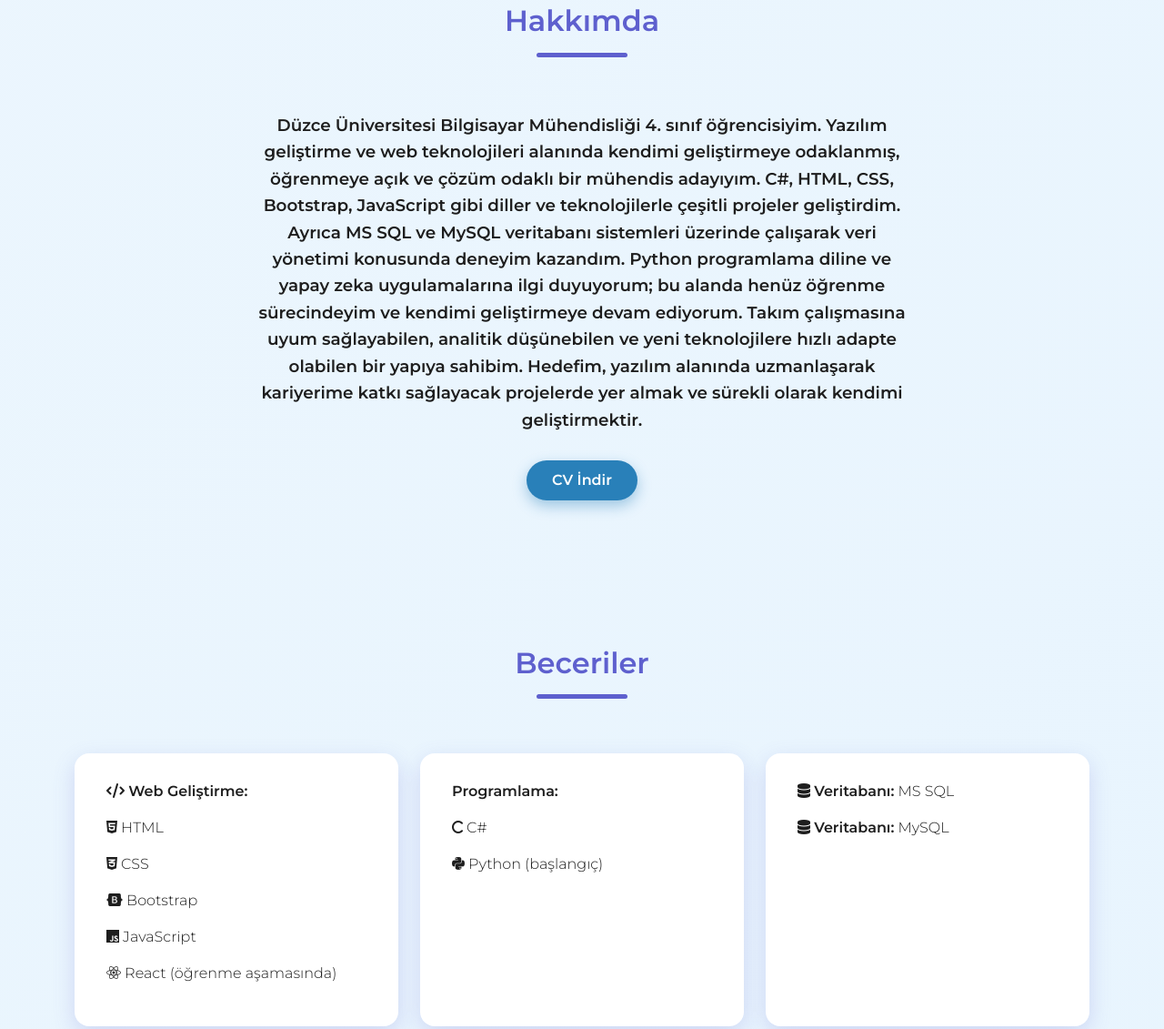
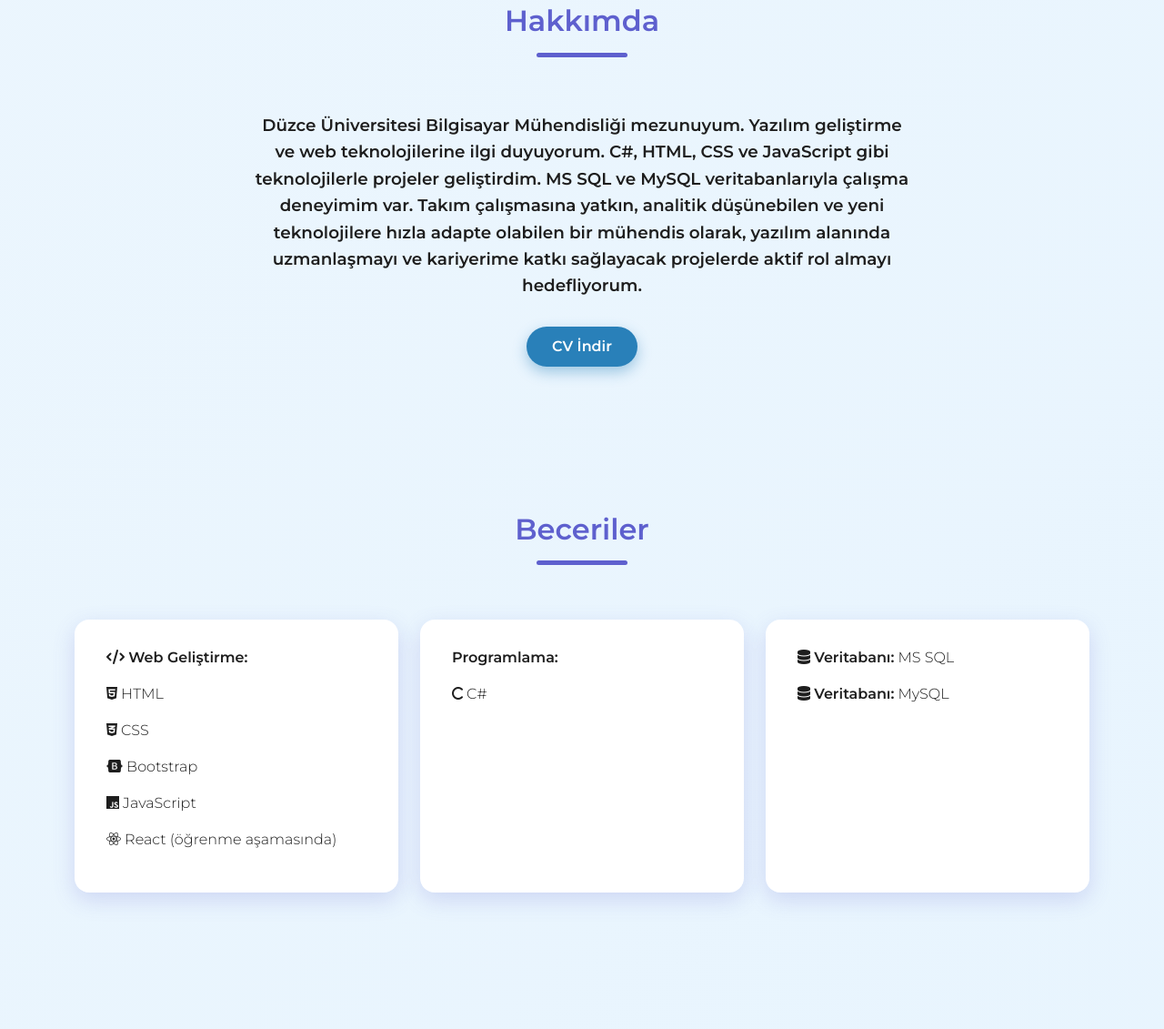
Before and after one commit to Emirhan2261/Emirhan2261.github.io, a plain HTML site: page index.html in a window 1280 px wide. Shown: the part 940-2071 px from the top of the page at 91% size. Drawn offline with nearby package versions, Linux system fonts and the light colour scheme.

Commit message:
Revise personal details and skills in index.html
Updated personal information and skills section.

```diff
--- a/index.html
+++ b/index.html
@@ -55,8 +55,7 @@
   <section id="about" class="container fade-in">
     <h2 class="section-title">Hakkımda</h2>
     <strong><p>
-      Düzce Üniversitesi Bilgisayar Mühendisliği 4. sınıf öğrencisiyim. Yazılım geliştirme ve web teknolojileri alanında kendimi geliştirmeye odaklanmış, öğrenmeye açık ve çözüm odaklı bir mühendis adayıyım. C#, HTML, CSS, Bootstrap, JavaScript gibi diller ve teknolojilerle çeşitli projeler geliştirdim. Ayrıca MS SQL ve MySQL veritabanı sistemleri üzerinde çalışarak veri yönetimi konusunda deneyim kazandım. Python programlama diline ve yapay zeka uygulamalarına ilgi duyuyorum; bu alanda henüz öğrenme sürecindeyim ve kendimi geliştirmeye devam ediyorum. Takım çalışmasına uyum sağlayabilen, analitik düşünebilen ve yeni teknolojilere hızlı adapte olabilen bir yapıya sahibim. Hedefim, yazılım alanında uzmanlaşarak kariyerime katkı sağlayacak projelerde yer almak ve sürekli olarak kendimi geliştirmektir.
-    </p></strong>
+Düzce Üniversitesi Bilgisayar Mühendisliği mezunuyum. Yazılım geliştirme ve web teknolojilerine ilgi duyuyorum. C#, HTML, CSS ve JavaScript gibi teknolojilerle projeler geliştirdim. MS SQL ve MySQL veritabanlarıyla çalışma deneyimim var. Takım çalışmasına yatkın, analitik düşünebilen ve yeni teknolojilere hızla adapte olabilen bir mühendis olarak, yazılım alanında uzmanlaşmayı ve kariyerime katkı sağlayacak projelerde aktif rol almayı hedefliyorum.    </p></strong>
     <button id="cvDownloadBtn" onclick="window.open('özgeçmiş.pdf', '_blank')" aria-label="CV İndir">CV İndir</button>
   </section>
 
@@ -77,7 +76,6 @@
         <div class="card skill-card">
           <p> <strong>Programlama:</strong></p>
           <p><i class="fa-solid fa-c"></i> C#</p>
-          <p><i class="fa-brands fa-python"></i> Python (başlangıç)</p>
         </div>
       </div>
       <div class="col-md-4">
```
